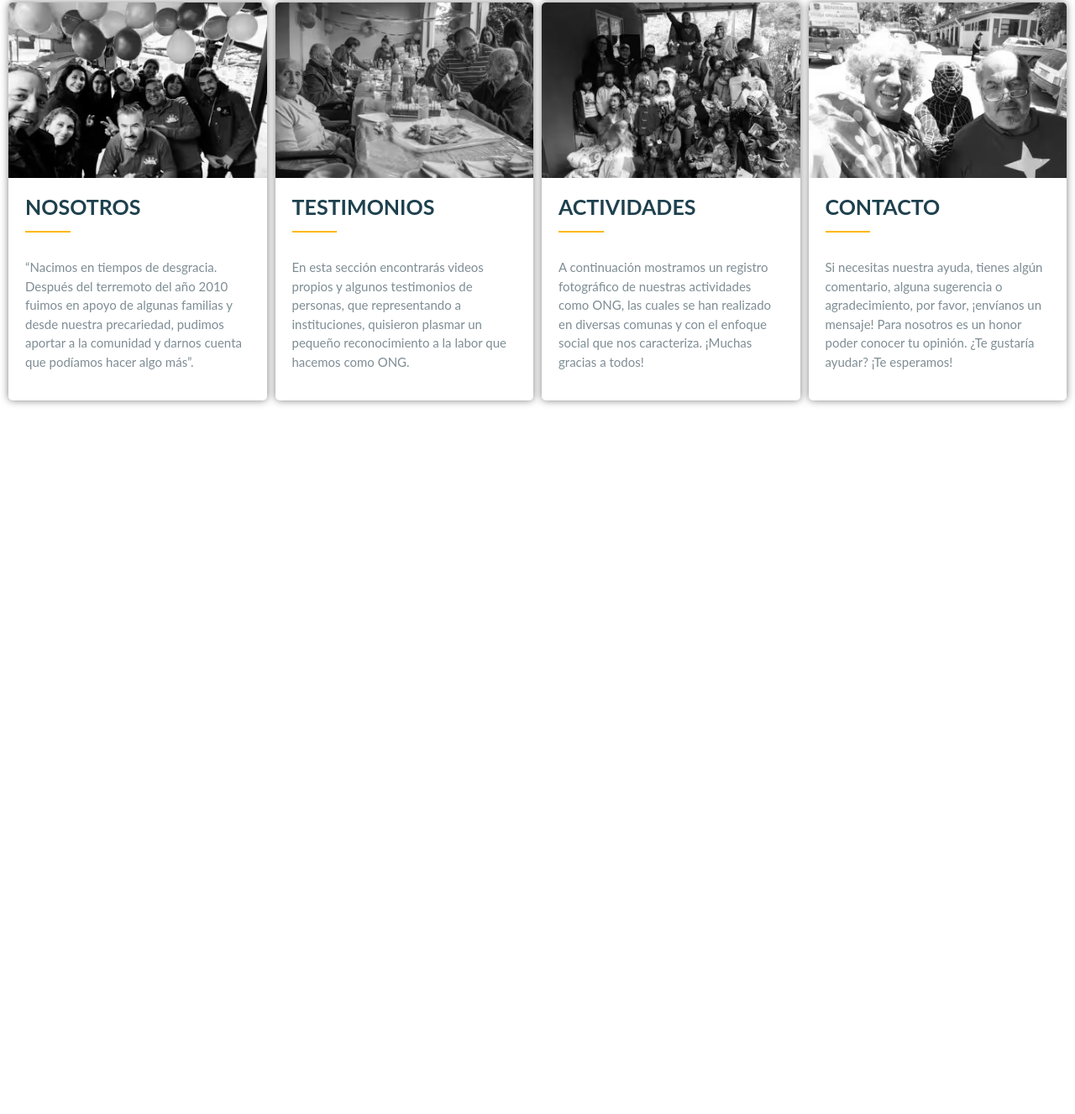
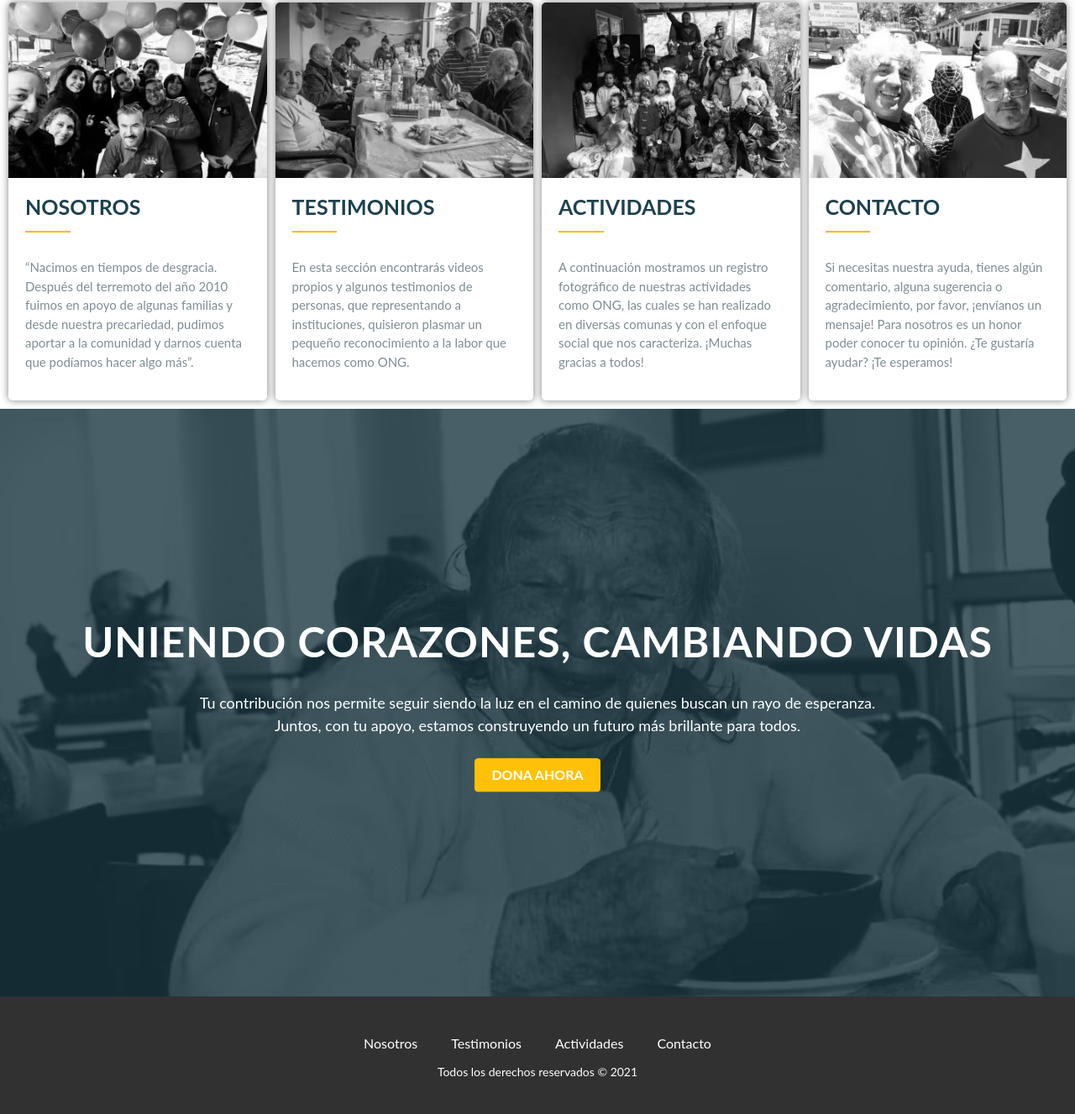
Before and after one commit to Bruxar/ONG_Causas_Nobles, a website: page index.html in a window 1280 px wide. Shown: the part 826-2153 px from the top of the page at 84% size. Before the commit the page ends 1313 px from the top, so only its background shows below. Drawn offline with Linux system fonts and the light colour scheme; a web font is replaced by a local one.

Commit message:
Add new SCSS imports and update HTML layout

```diff
--- a/index.html
+++ b/index.html
@@ -128,6 +128,37 @@
     </a>
     </section>
 
+    <div class="hero-container">
+        <picture class="hero2">
+            <source srcset="build/img/inicio/donacion.avif" type="image/avif">
+            <source srcset="build/img/inicio/donacion.webp" type="image/webp">
+            <img loading="lazy" width="200" height="300" src="tu-imagen.jpg" alt="Descripción de la imagen">
+        </picture>
+
+        <section class="contenedor contenido-hero">
+            <h1>Uniendo Corazones, Cambiando Vidas</h1>
+            <p>Tu contribución nos permite seguir siendo la luz en el camino de quienes buscan un rayo
+                de esperanza. Juntos, con tu apoyo, estamos construyendo un futuro más brillante
+                para todos.</p>
+            <div class="boton">
+                <a href="#">DONA AHORA</a>
+            </div>
+        </section>
+    </div>
+
+    <footer>
+        <nav class="navegacion">
+            <div class="links">
+            <a href="#">Nosotros</a>
+            <a href="#">Testimonios</a>
+            <a href="#">Actividades</a>
+            <a href="#">Contacto</a>
+        </div>
+        </nav>
+        <div class="derechos">
+            <p>Todos los derechos reservados &copy; 2021</p>
+        </div>
+    </footer>
 
 </body>
 </html>
--- /dev/null
+++ b/src/scss/layout/_dona.scss
@@ -0,0 +1,29 @@
+@use 'base/mixins' as m;
+@use 'base/variables' as v;
+
+.hero2{
+    position: relative;
+    display: flex;
+    width: 100%;
+    height: 100%;
+
+    img {
+        width: 100%;
+        height: 100%;
+        min-height: 80rem;
+        display: block;
+        object-fit: cover;
+    }
+
+
+    &::before {
+        content: "";
+        position: absolute;
+        top: 0;
+        left: 0;
+        width: 100%;
+        height: 100%;
+        background-color: rgba(30, 65, 78, 0.65);
+        z-index: 0;
+    }
+}
--- /dev/null
+++ b/src/scss/layout/_footer.scss
@@ -0,0 +1,40 @@
+@use 'base/mixins' as m;
+@use 'base/variables' as v;
+
+footer{
+    height: 14rem;
+    display: flex;
+    flex-direction: column;
+    justify-content: center;
+    align-items: center;
+    background-color: #313131;
+    padding: 2rem;
+    .navegacion{
+        display: flex;
+        flex-direction: column;
+        justify-content: center;
+        align-items: center;
+        margin-top: 2rem;
+
+        .links{
+            gap: 0;
+        @include m.telefono {
+            gap: 2rem;
+        }
+    }
+        a{
+            margin: 0 1rem;
+            font-size: 1.6rem;
+            color: v.$blanco;
+    }
+
+    }
+}
+
+
+.derechos{
+    p{
+        font-size: 1.4rem;
+        color: v.$blanco;
+    }
+}
--- a/src/scss/layout/_index.scss
+++ b/src/scss/layout/_index.scss
@@ -1,3 +1,5 @@
 @forward "header";
 @forward "hero";
 @forward "tarjetas";
+@forward "dona";
+@forward "footer";
```
Also changed, not shown: build/css/app.css, 1 other file.
